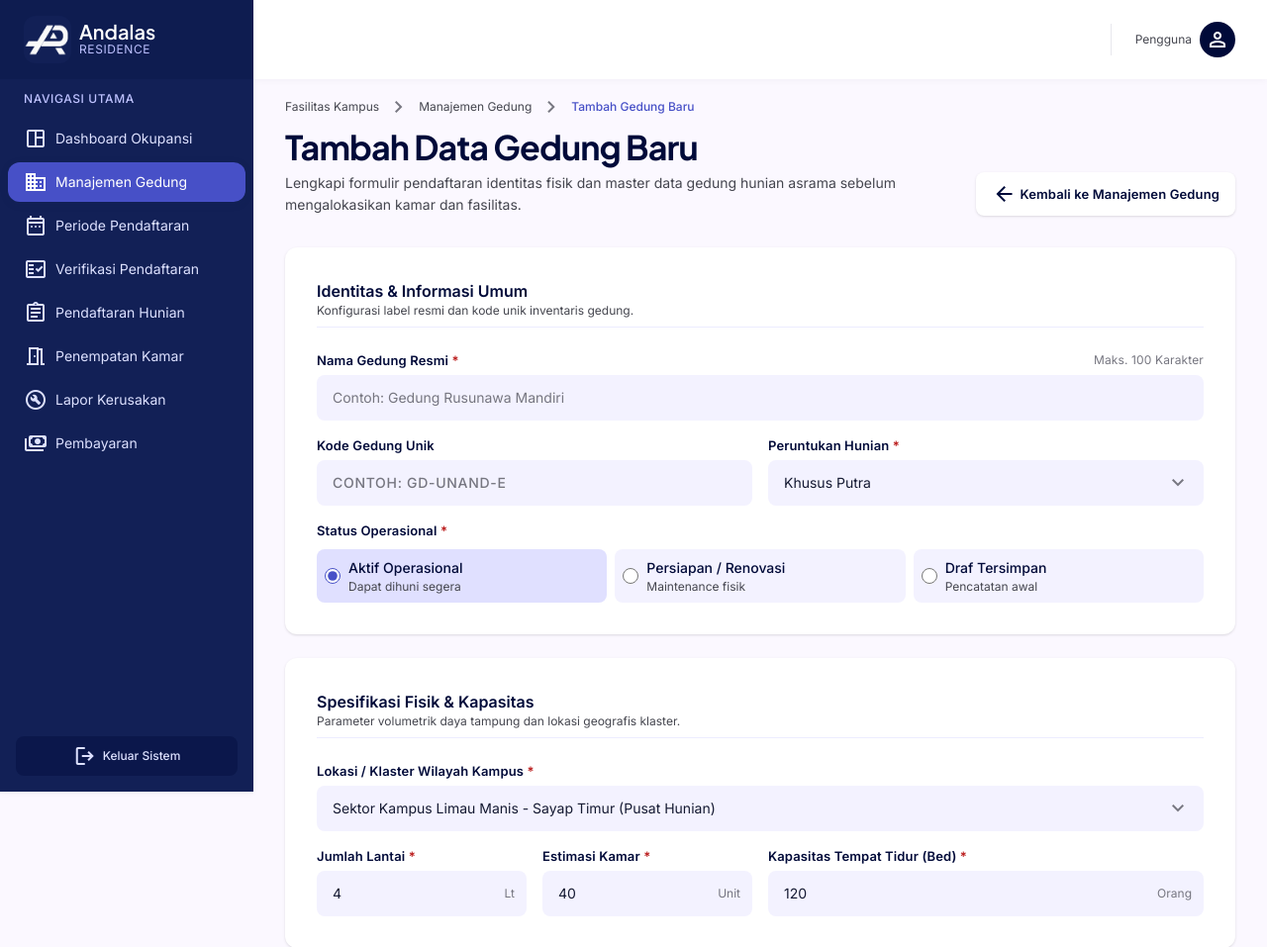
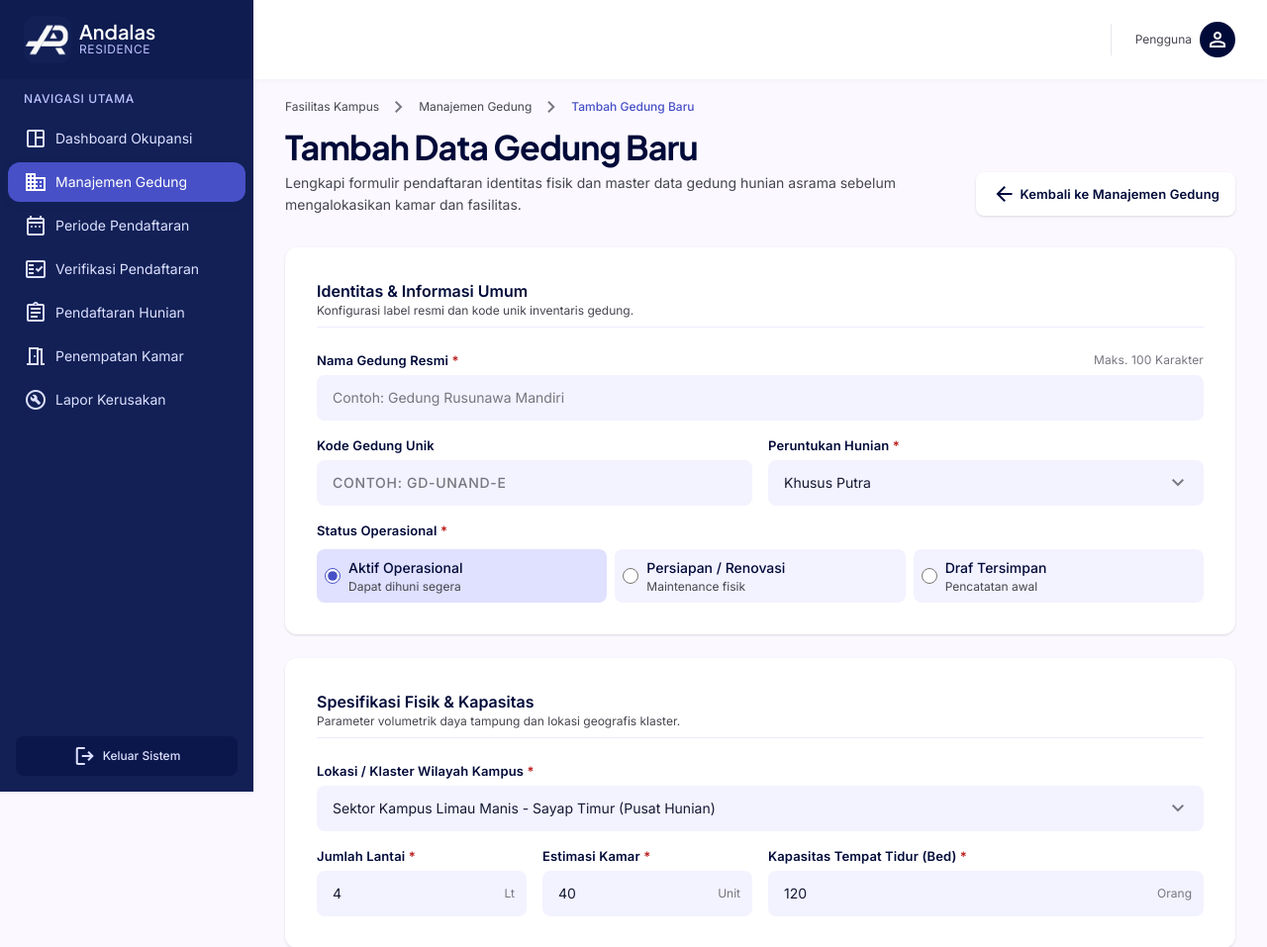
Before and after one commit to amanda-FA/AndalasRecidence, a Laravel app: page /gedung/create in a window 1280 px wide. Shown: the top 957 px of the page at 99% size. Run offline with Laravel 12, Linux system fonts and the light colour scheme; the visitor is signed in with stand-in values (Sample User, id 1); data comes from the database, SQL or seed files in the repository; data that the repository does not hold is empty; style sheets or scripts are compiled from the project's sources; some libraries are stand-ins or nearby versions.

Commit message:
fix: membatasi menu pembayaran hanya untuk role client

```diff
--- a/resources/views/partials/sidebar.blade.php
+++ b/resources/views/partials/sidebar.blade.php
@@ -134,7 +134,7 @@
                 @endif
             @endrole
 
-            @if (Route::has('pembayaran.index'))
+            @if (auth()->user()?->hasRole('Client') && Route::has('pembayaran.index'))
                 <a href="{{ route('pembayaran.index') }}"
                 class="flex items-center gap-space-sm px-space-md py-space-sm rounded-xl transition-all {{ request()->routeIs('pembayaran.*') ? $activeClass : $inactiveClass }}">
                     <span class="material-symbols-outlined text-[20px]">
```
